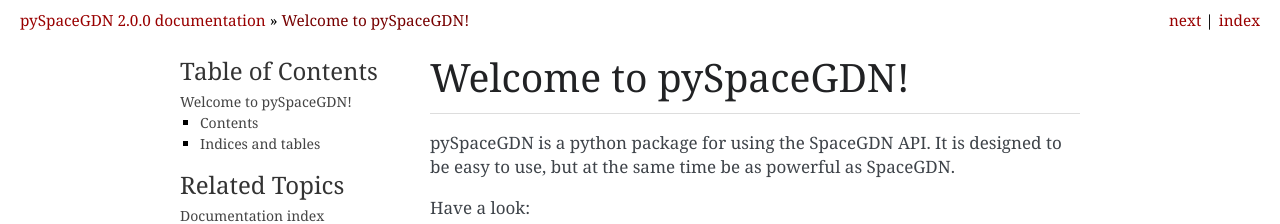
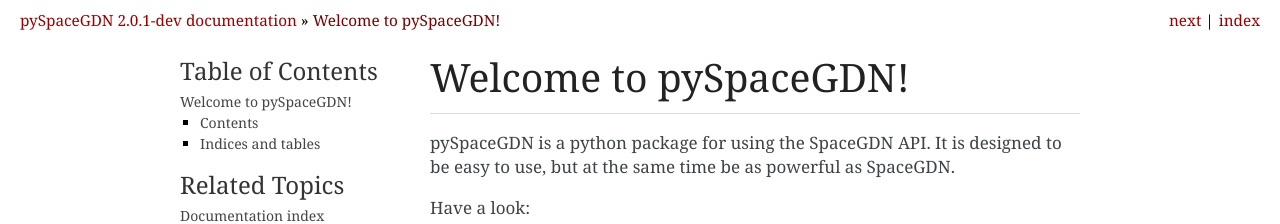
Before and after one commit to tlaundal/pySpaceGDN, a Sphinx documentation site: the page built from docs/index.rst, in a window 1280 px wide. Shown: the top 224 px of the page. Built offline with Sphinx 7.4.7, drawn with Linux system fonts in a browser that asks for light colours.

Commit message:
Updating version to 2.0.1-dev for development towards next release

```diff
--- a/docs/conf.py
+++ b/docs/conf.py
@@ -60,9 +60,9 @@
 # built documents.
 #
 # The short X.Y version.
-version = '2.0.0'
+version = '2.0.1'
 # The full version, including alpha/beta/rc tags.
-release = '2.0.0'
+release = '2.0.1-dev'
 
 # The language for content autogenerated by Sphinx. Refer to documentation
 # for a list of supported languages.
--- a/pyspacegdn/__init__.py
+++ b/pyspacegdn/__init__.py
@@ -42,7 +42,7 @@
 """
 
 __title__ = 'pySpaceGDN'
-__version__ = '2.0.0'
+__version__ = '2.0.1-dev'
 __author__ = 'Tobias Laundal'
 __license__ = 'MIT'
 __copyright__ = 'Copyright (c) 2014 Tobias Laundal'
--- a/setup.py
+++ b/setup.py
@@ -9,7 +9,7 @@
 
 setup(
     name='pySpaceGDN',
-    version='2.0.0',
+    version='2.0.1-dev',
     description='Python Module for the SpaceGDN JSON API',
     long_description=long_description,
     author='Tobias Laundal',
```
